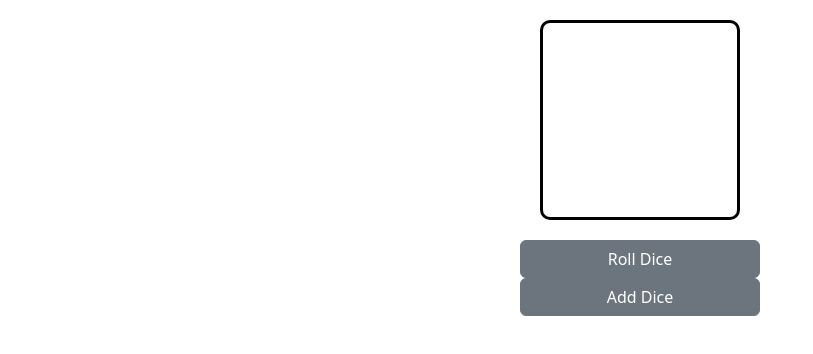
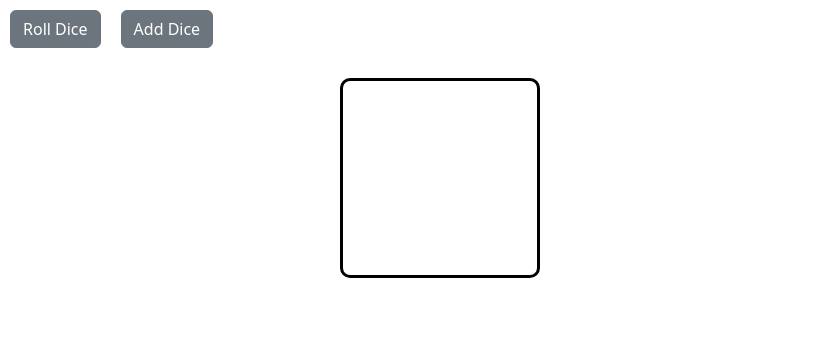
Before and after one commit to Estevan-Gonzales/estevan_b, a React (Vite) app: page /Projects/dice in a window 1280 px wide. Shown: the top 354 px of the page, without its empty margins (0-813 px from the left). Built offline with nearby package versions, Linux system fonts and the light colour scheme; a web font is replaced by a local one.

Commit message:
Added multiple dice, and roll history

```diff
--- a/src/assets/css/dice.css
+++ b/src/assets/css/dice.css
@@ -1,6 +1,54 @@
 #dice-master {
     display: grid;
     justify-content: center;
+    grid-template-columns: 1fr 3fr;
+
+}
+
+#button-collection {
+    display: flex;
+
+}
+
+#dice-counts {
+    display: grid;
+    justify-content: flex-start;
+    align-content: flex-start;
+    grid-template-columns: 1fr;
+    margin: 20px;
+}
+
+.roll-instance {
+    font-family: 'Courier New', Courier, monospace;
+    font-size: medium;
+    font-weight: bold;
+
+}
+.roll-line {
+    font-family: 'Courier New', Courier, monospace;
+    font-weight: bold;
+    font-size: small;
+}
+.roll-total {
+    display: grid;
+    justify-content: right;
+    font-family: 'Courier New', Courier, monospace;
+    font-weight: bold;
+    font-size: medium;
+
+}
+
+.btn {
+    margin: 10px;
+}
+
+
+
+#dice-collection {
+    display: flex;
+    flex-wrap: wrap;
+    justify-content: flex-start;
+    align-content: flex-start;
 }
 
 .dice {
--- a/src/pages/projects/Dice.jsx
+++ b/src/pages/projects/Dice.jsx
@@ -14,6 +14,14 @@ function Dice() {
     }
 
     function returnDice() {
+
+        let rollTotal = 0;
+
+        //roll instance contains text information about a single roll
+        let rollInstance = document.createElement("div")
+        rollInstance.classList.add("roll-instance")
+        rollInstance.textContent = "ROLL"
+
         let targets = document.getElementsByClassName("dice")
         console.log(targets)
         for (let i=0; i<targets.length; i++) {
@@ -23,6 +31,8 @@ function Dice() {
             target.innerHTML = ""
             console.log(target)
             let randomValue = Math.floor(Math.random() * 6) + 1
+
+            rollTotal += randomValue
 
             switch (randomValue) {
                 case 1:
@@ -93,8 +103,22 @@ function Dice() {
                     break
             }
 
+            let rollLine = document.createElement("div")
+            rollLine.classList.add("roll-line")
+            rollLine.textContent = "Dice " + (i+1).toString() + " (D6): " + randomValue.toString();
+            rollInstance.append(rollLine)
 
         }
+
+        let diceCountTotal = document.createElement("div")
+        diceCountTotal.classList.add("roll-total")
+        diceCountTotal.textContent = rollTotal
+
+        rollInstance.append(diceCountTotal)
+
+        let diceCount = document.getElementById("dice-counts")
+        diceCount.prepend(rollInstance)
+
 
     }
 
@@ -111,14 +135,24 @@ function Dice() {
 
     return (
         <div id="dice-master">
+            <div id="button-collection">
+                <button type="button" className="btn btn-secondary" onClick={returnDice}>Roll Dice</button>
+                <button type="button" className="btn btn-secondary" onClick={addDice}>Add Dice</button>
+            </div>
+
+
+            <div></div>
+            <div id="dice-counts">
+                <p className="dice-count"></p>
+            </div>
+
+
+
             <div id="dice-collection">
                 <div className="dice"></div>
-
             </div>
 
-            <button type="button" className="btn btn-secondary" onClick={returnDice}>Roll Dice</button>
 
-            <button type="button" className="btn btn-secondary" onClick={addDice}>Add Dice</button>
 
         </div>
 
```
Also changed, not shown: 4 other files (tests, documents, lock files or other folders).
